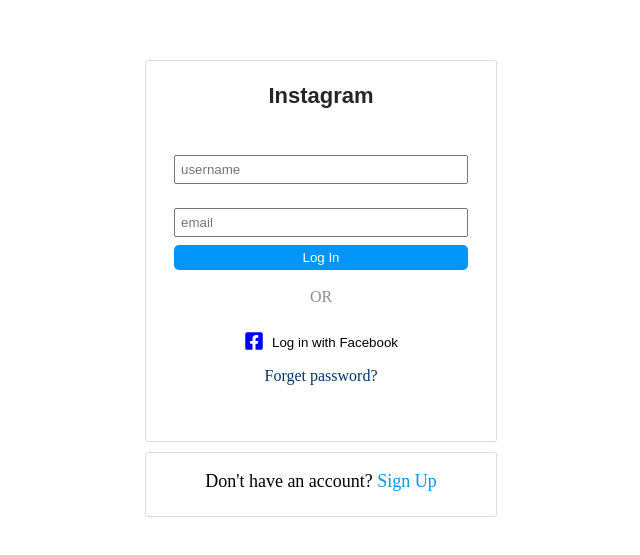
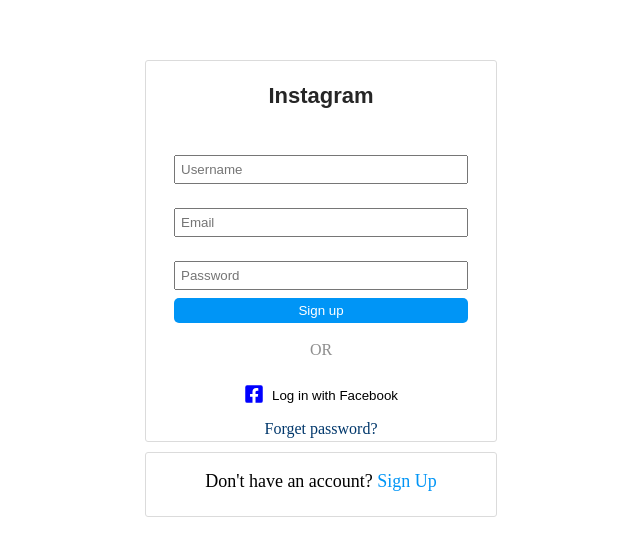
Before and after one commit to azzayabat/project_instagram, a React (Create React App) app in the folder instagram/: page /signup in a window 1280 px wide. Shown: the part 125-680 px from the top of the page, without its empty margins (319-959 px from the left). Built offline with nearby package versions, Linux system fonts and the light colour scheme.

Commit message:
login page

```diff
--- a/instagram/package.json
+++ b/instagram/package.json
@@ -10,10 +10,12 @@
     "@types/node": "^12.0.0",
     "@types/react": "^17.0.0",
     "@types/react-dom": "^17.0.0",
+    "@types/react-router-dom": "^5.1.8",
     "axios": "^0.21.4",
     "react": "^17.0.2",
     "react-dom": "^17.0.2",
     "react-icons": "^4.2.0",
+    "react-router-dom": "^5.3.0",
     "react-scripts": "4.0.3",
     "typescript": "^4.1.2",
     "web-vitals": "^1.0.1"
--- a/instagram/src/App.tsx
+++ b/instagram/src/App.tsx
@@ -1,89 +1,16 @@
-import React, { useEffect, useState } from "react";
-import "./App.css";
-import { FaFacebookSquare } from "react-icons/fa";
-import axios from "axios";
+import React from "react";
+import SignUp from "./pages/Signup";
+import Login from "./pages/Login";
+import { BrowserRouter as Router, Switch, Route, Link } from "react-router-dom";
 
 const App = () => {
-  const [username, setUsername] = useState("");
-  const [email, setEmail] = useState("");
-  const [result, setResult] = useState({});
-
-  // useEffect(() => {
-  //   fetch("http://localhost:5000/user")
-  //     .then((response) => response.json())
-  //     .then((data) => setResult(data.total));
-  // }, []);
-  console.log(email);
-  const LogIn = () => {
-    // e.preventDefault();
-    console.log("login");
-    const data = {
-      username: username,
-      email: email,
-    };
-    console.log("data", data);
-    if (data) {
-      axios
-        .post("http://localhost:5000/user", data, {
-          headers: { "Content-Type": "application/json" },
-        })
-        .then((response) => {
-          // response.send(data);
-          console.log("res:", response);
-        })
-        .catch((error) => {
-          console.log("error hahhahahhah=====:", error);
-        });
-    }
-  };
   return (
-    <div className="container">
-      <div className="borderIn">
-        <div className="header">
-          <h1 id="title">Instagram</h1>
-        </div>
-        {/* <div className="inputArea"> */}
-        <form className="inputArea">
-          <input
-            type="text"
-            name="e-mail"
-            value={username}
-            onChange={(e) => setUsername(e.target.value)}
-            placeholder="username"
-          ></input>
-          <input
-            type="text"
-            name="password"
-            value={email}
-            onChange={(e) => setEmail(e.target.value)}
-            placeholder="email"
-          ></input>
-
-          <button type="button" id="login" onClick={LogIn}>
-            Log In
-          </button>
-          <div className="divider">
-            <div>OR</div>
-          </div>
-          <button id="loginFB">
-            <span>
-              <FaFacebookSquare size="20px" id="fbIcon" />
-            </span>
-            <span>Log in with Facebook</span>
-          </button>
-          <a className="forgetPass" href="/">
-            Forget password?
-          </a>
-        </form>
-        {/* </div> */}
-      </div>
-      <div className="bottomBox">
-        <p id="bottomTitle">
-          Don't have an account?{" "}
-          <a onClick={() => console.log("clicked")}>Sign Up</a>
-        </p>
-      </div>
-    </div>
+    <Router>
+      <Switch>
+        <Route exact path="/" component={Login} />
+        <Route path="/signup" component={SignUp} />
+      </Switch>
+    </Router>
   );
 };
 
--- /dev/null
+++ b/instagram/src/pages/Login.tsx
@@ -0,0 +1,95 @@
+import React, { useEffect, useState } from "react";
+import "./SignUp.css";
+import { FaFacebookSquare } from "react-icons/fa";
+import axios from "axios";
+import { Link } from "react-router-dom";
+
+const SignUp = () => {
+  const [username, setUsername] = useState("");
+  const [email, setEmail] = useState("");
+  const [password, setPassword] = useState("");
+  const [result, setResult] = useState({});
+
+  // useEffect(() => {
+  //   fetch("http://localhost:5000/user")
+  //     .then((response) => response.json())
+  //     .then((data) => setResult(data.total));
+  // }, []);
+
+  const LogIn = () => {
+    // e.preventDefault();
+    console.log("login");
+    const data = {
+      email: email,
+      password: password,
+    };
+    console.log("data", data);
+    if (data) {
+      axios
+        .post("http://localhost:5000/login", data, {
+          headers: { "Content-Type": "application/json" },
+        })
+        .then((response) => {
+          // response.send(data);
+          console.log("res:", response);
+        })
+        .catch((error) => {
+          console.log("======error=====:", error);
+        });
+    }
+  };
+
+  return (
+    <div className="container">
+      <div className="borderIn">
+        <div className="header">
+          <h1 id="title">Instagram</h1>
+        </div>
+        {/* <div className="inputArea"> */}
+        <form className="inputArea">
+          <input
+            type="text"
+            name="email"
+            value={email}
+            onChange={(e) => setEmail(e.target.value)}
+            placeholder="Email"
+          ></input>
+          <input
+            type="password"
+            name="password"
+            value={password}
+            onChange={(e) => setPassword(e.target.value)}
+            placeholder="Password"
+          ></input>
+
+          <button type="button" id="login" onClick={LogIn}>
+            Log in
+          </button>
+          <div className="divider">
+            <div>OR</div>
+          </div>
+          <button id="loginFB">
+            <span>
+              <FaFacebookSquare size="20px" id="fbIcon" />
+            </span>
+            <span>Log in with Facebook</span>
+          </button>
+          <a className="forgetPass" href="/">
+            Forget password?
+          </a>
+        </form>
+        {/* </div> */}
+      </div>
+      <div className="bottomBox">
+        <p id="bottomTitle">
+          Don't have an account?{" "}
+          <Link to="/signup">
+            <a onClick={() => console.log("clicked")}>Sign Up</a>
+          </Link>
+        </p>
+      </div>
+    </div>
+  );
+};
+
+export default SignUp;
--- /dev/null
+++ b/instagram/src/pages/Signup.tsx
@@ -0,0 +1,100 @@
+import React, { useEffect, useState } from "react";
+import "./SignUp.css";
+import { FaFacebookSquare } from "react-icons/fa";
+import axios from "axios";
+
+const SignUp = () => {
+  const [username, setUsername] = useState("");
+  const [email, setEmail] = useState("");
+  const [password, setPassword] = useState("");
+  const [result, setResult] = useState({});
+
+  // useEffect(() => {
+  //   fetch("http://localhost:5000/user")
+  //     .then((response) => response.json())
+  //     .then((data) => setResult(data.total));
+  // }, []);
+
+  const LogIn = () => {
+    // e.preventDefault();
+    console.log("login");
+    const data = {
+      username: username,
+      email: email,
+      password: password,
+    };
+    console.log("data", data);
+    if (data) {
+      axios
+        .post("http://localhost:5000/user", data, {
+          headers: { "Content-Type": "application/json" },
+        })
+        .then((response) => {
+          // response.send(data);
+          console.log("res:", response);
+        })
+        .catch((error) => {
+          console.log("======error=====:", error);
+        });
+    }
+  };
+
+  return (
+    <div className="container">
+      <div className="borderIn">
+        <div className="header">
+          <h1 id="title">Instagram</h1>
+        </div>
+        {/* <div className="inputArea"> */}
+        <form className="inputArea">
+          <input
+            type="text"
+            name="e-mail"
+            value={username}
+            onChange={(e) => setUsername(e.target.value)}
+            placeholder="Username"
+          ></input>
+          <input
+            type="text"
+            name="email"
+            value={email}
+            onChange={(e) => setEmail(e.target.value)}
+            placeholder="Email"
+          ></input>
+          <input
+            type="password"
+            name="password"
+            value={password}
+            onChange={(e) => setPassword(e.target.value)}
+            placeholder="Password"
+          ></input>
+
+          <button type="button" id="login" onClick={LogIn}>
+            Sign up
+          </button>
+          <div className="divider">
+            <div>OR</div>
+          </div>
+          <button id="loginFB">
+            <span>
+              <FaFacebookSquare size="20px" id="fbIcon" />
+            </span>
+            <span>Log in with Facebook</span>
+          </button>
+          <a className="forgetPass" href="/">
+            Forget password?
+          </a>
+        </form>
+        {/* </div> */}
+      </div>
+      <div className="bottomBox">
+        <p id="bottomTitle">
+          Don't have an account?{" "}
+          <a onClick={() => console.log("clicked")}>Sign Up</a>
+        </p>
+      </div>
+    </div>
+  );
+};
+
+export default SignUp;
```
Also changed, not shown: instagram/src/pages/SignUp.css (renamed from instagram/src/App.css), 1 other file (tests, documents, lock files or other folders).
